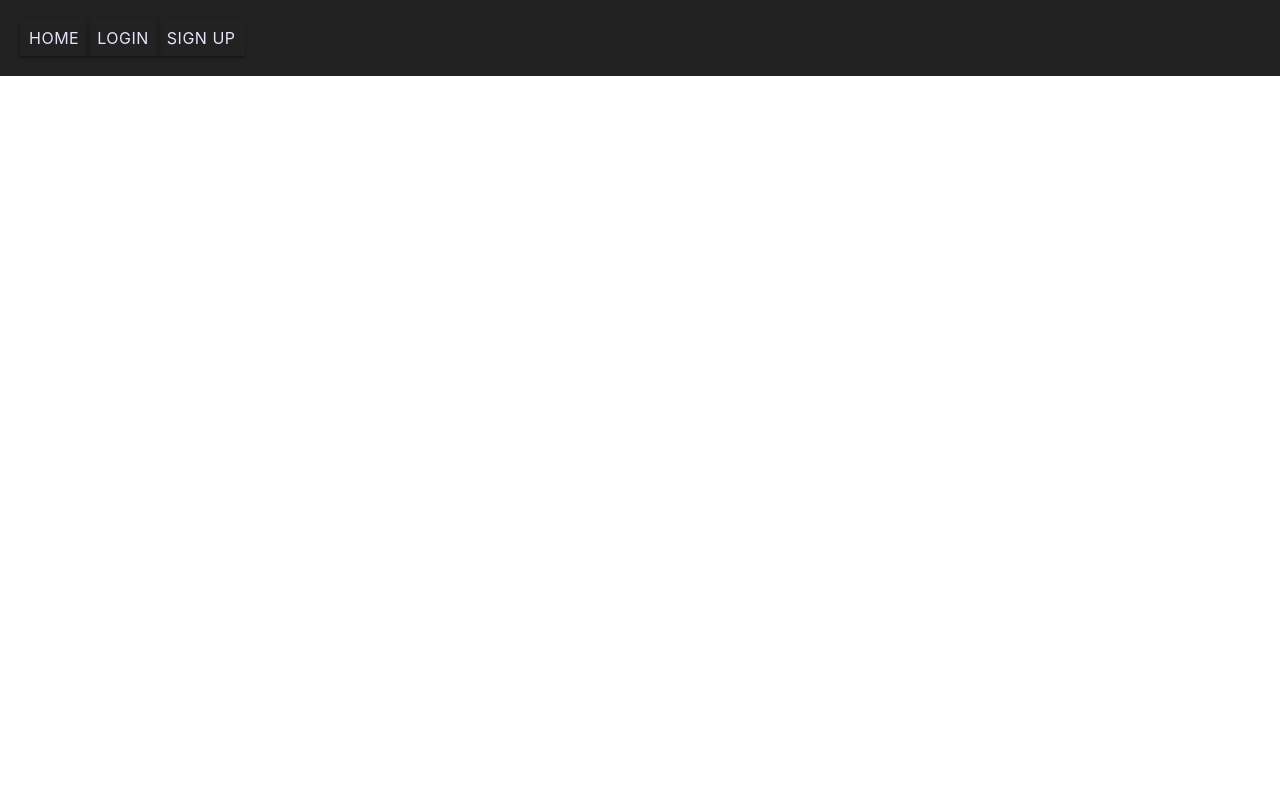
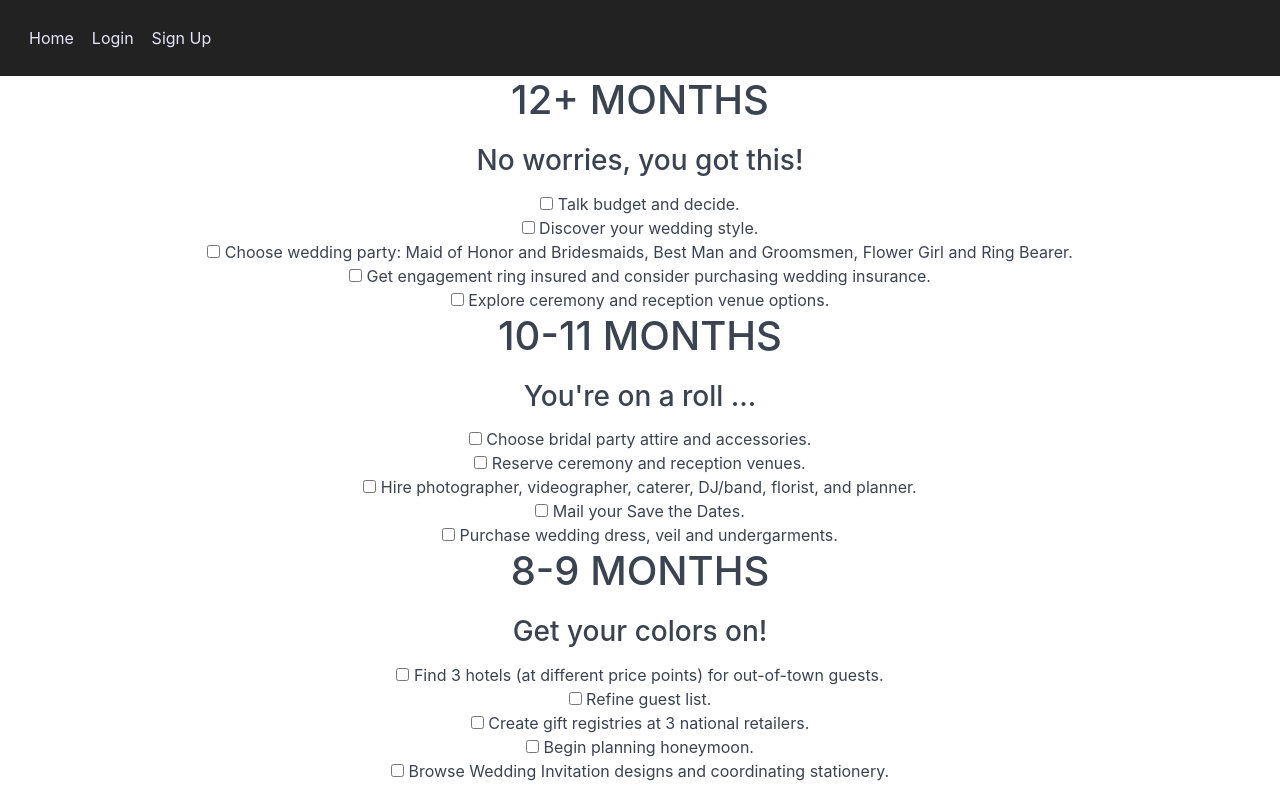
Before and after one commit to Mark0552/GroupProject3, a React (Create React App) app: page /WeddingCheckList in a window 1280 px wide. Shown: the top 790 px of the page. Built offline with nearby package versions, Linux system fonts and the light colour scheme; no server answers.

Commit message:
checklist

```diff
--- a/public/index.html
+++ b/public/index.html
@@ -13,7 +13,7 @@
   <link rel="shortcut icon" href="%PUBLIC_URL%/favicon.ico">
   <link rel="stylesheet" href="https://maxcdn.bootstrapcdn.com/bootstrap/4.0.0/css/bootstrap.min.css"
     integrity="sha384-Gn5384xqQ1aoWXA+058RXPxPg6fy4IWvTNh0E263XmFcJlSAwiGgFAW/dAiS6JXm" crossorigin="anonymous">
-  <link rel="stylesheet" href="https://cdnjs.cloudflare.com/ajax/libs/materialize/1.0.0/css/materialize.min.css">
+  <!-- <link rel="stylesheet" href="https://cdnjs.cloudflare.com/ajax/libs/materialize/1.0.0/css/materialize.min.css"> -->
   <link href="https://fonts.googleapis.com/icon?family=Material+Icons" rel="stylesheet">
   <script src="https://code.jquery.com/jquery-3.2.1.slim.min.js"
     integrity="sha384-KJ3o2DKtIkvYIK3UENzmM7KCkRr/rE9/Qpg6aAZGJwFDMVNA/GpGFF93hXpG5KkN"
@@ -25,6 +25,7 @@
     integrity="sha384-JZR6Spejh4U02d8jOt6vLEHfe/JQGiRRSQQxSfFWpi1MquVdAyjUar5+76PVCmYl"
     crossorigin="anonymous"></script>
     <script src="https://cdnjs.cloudflare.com/ajax/libs/materialize/1.0.0/js/materialize.min.js"></script>
+    <link href="../src/components/WeddingCheckList.css">
   <!--
       Notice the use of %PUBLIC_URL% in the tags above.
       It will be replaced with the URL of the `public` folder during the build.
--- a/src/App.js
+++ b/src/App.js
@@ -6,6 +6,8 @@ import Signup from './components/sign-up'
 import LoginForm from './components/login-form'
 import Navbar from './components/navbar'
 import Home from './components/home'
+import WeddingCheckList from './components/WeddingCheckList';
+
 
 class App extends Component {
   constructor() {
@@ -75,7 +77,11 @@ class App extends Component {
           render={() =>
             <Signup/>}
         />
-
+        <Route
+          path="/WeddingCheckList"
+          render={() =>
+            <WeddingCheckList/>}
+        />
       </div>
     );
   }
--- /dev/null
+++ b/src/components/WeddingCheckList.css
@@ -0,0 +1,5 @@
+
+#hey{
+    text-align: left;
+
+}
--- /dev/null
+++ b/src/components/WeddingCheckList.js
@@ -0,0 +1,148 @@
+import React from "react";
+import './WeddingCheckList.css'
+import axios from 'axios'
+
+class WeddingCheckList extends React.Component {
+  constructor(props) {
+    super(props)
+
+    this.state = {
+      check1: false,
+      check2: false,
+      check3: false,
+      check4: false,
+      check5: false,
+      check6: false,
+      check7: false,
+      check8: false,
+      check9: false,
+      check10: false,
+      check11: false,
+      check12: false,
+      check13: false,
+      check14: false,
+      check15: false,
+      check16: false,
+      check17: false,
+      check18: false,
+      check19: false,
+      check20: false,
+      check21: false,
+      check22: false,
+      check23: false,
+      check24: false,
+      check25: false,
+      check26: false,
+      check27: false,
+      check28: false,
+      check29: false,
+      check30: false,
+      check31: false,
+      check32: false,
+      check33: false,
+      check34: false,
+      check35: false
+    }
+    this.onCheckChange= this.onCheckChange.bind(this)
+  }
+
+
+ onCheckChange(e){
+   console.log(e.target.checked)
+   this.setState({
+     [e.target.name]: e.target.checked
+   })
+ }
+  render() {
+    return (
+      <div>
+        <h1>12+ MONTHS</h1>
+        <h3>No worries, you got this!</h3>
+        <input type="checkbox" name="check1" checked={this.state.check1} onChange={this.onCheckChange} /> Talk budget and decide. <br />
+        <input type="checkbox" name="check2" checked={this.state.check2} onChange={this.onCheckChange} /> Discover your wedding style. <br />
+        <input type="checkbox" name="check3" checked={this.state.check3} onChange={this.onCheckChange} /> Choose wedding party: Maid of Honor and Bridesmaids, Best Man and Groomsmen, Flower Girl and Ring Bearer. <br />
+        <input type="checkbox" name="check4" checked={this.state.check4} onChange={this.onCheckChange} /> Get engagement ring insured and consider purchasing wedding insurance. <br />
+        <input  type="checkbox" name="check5" checked={this.state.check5} onChange={this.onCheckChange} /> Explore ceremony and reception venue options. <br />
+
+        {/*10-11 months  */}
+
+        <h1>10-11 MONTHS</h1>
+        <h3>You're on a roll ...</h3>
+        <input type="checkbox" name="check6" checked={this.state.check6} onChange={this.onCheckChange} /> Choose bridal party attire and accessories. <br />
+        <input type="checkbox" name="check7" checked={this.state.check7} onChange={this.onCheckChange} /> Reserve ceremony and reception venues. <br />
+        <input type="checkbox" name="check8" checked={this.state.check8} onChange={this.onCheckChange} /> Hire photographer, videographer, caterer, DJ/band, florist, and planner. <br />
+        <input type="checkbox" name="check9" checked={this.state.check9} onChange={this.onCheckChange} /> Mail your Save the Dates. <br />
+        <input type="checkbox" name="check10" checked={this.state.check10} onChange={this.onCheckChange} /> Purchase wedding dress, veil and undergarments. <br />
+
+        {/*8-9 months  */}
+
+        <h1>8-9 MONTHS</h1>
+        <h3>Get your colors on!</h3>
+        <input type="checkbox" name="check6" checked={this.state.check6} onChange={this.onCheckChange} /> Find 3 hotels (at different price points) for out-of-town guests.
+				<br />
+        <input type="checkbox" name="check7" checked={this.state.check7} onChange={this.onCheckChange} /> Refine guest list. <br />
+        <input type="checkbox" name="check8" checked={this.state.check8} onChange={this.onCheckChange} /> Create gift registries at 3 national retailers. <br />
+        <input type="checkbox" name="check9" checked={this.state.check9} onChange={this.onCheckChange} /> Begin planning honeymoon. <br />
+        <input type="checkbox" name="check10" checked={this.state.check10} onChange={this.onCheckChange} /> Browse Wedding Invitation designs and coordinating stationery. <br />
+
+        {/*6-7 months  */}
+
+        <h1>6-7 MONTHS</h1>
+        <h3>Good job! What's next?</h3>
+        <input type="checkbox" name="check11" checked={this.state.check11} onChange={this.onCheckChange} /> Explore wedding day hair and makeup styles.<br />
+        <input type="checkbox" name="check12" checked={this.state.check12} onChange={this.onCheckChange} /> Meet with officiant to discuss plans for ceremony. <br />
+        <input type="checkbox" name="check13" checked={this.state.check13} onChange={this.onCheckChange} /> Reserve rentals: chairs, linens, lighting, décor, etc. <br />
+        <input type="checkbox" name="check14" checked={this.state.check14} onChange={this.onCheckChange} /> Choose cake style and schedule tastings. <br />
+        <input type="checkbox" name="check15" checked={this.state.check15} onChange={this.onCheckChange} /> Book transportation to and from venues. <br />
+
+        {/*4-5 months  */}
+
+        <h1>4-5 MONTHS</h1>
+        <h3>The finishing touches...</h3>
+        <input type="checkbox" name="check16" checked={this.state.check16} onChange={this.onCheckChange} /> Choose flowers for:
+								wedding party, attendants, venues, cake, etc.<br />
+        <input type="checkbox" name="check17" checked={this.state.check17} onChange={this.onCheckChange} /> Schedule dress fittings. <br />
+        <input type="checkbox" name="check18" checked={this.state.check18} onChange={this.onCheckChange} /> Book honeymoon flights and hotels. <br />
+        <input type="checkbox" name="check19" checked={this.state.check19} onChange={this.onCheckChange} /> Finalize wedding guest list. <br />
+        <input type="checkbox" name="check20" checked={this.state.check20} onChange={this.onCheckChange} /> Order wedding cake. <br />
+
+        {/*3 months  */}
+
+        <h1>3 MONTHS</h1>
+        <h3>You're getting close!</h3>
+        <input type="checkbox" name="check21" checked={this.state.check21} onChange={this.onCheckChange} /> Finalize honeymoon plans and ensure all documents are in order.<br />
+        <input type="checkbox" name="check22" checked={this.state.check22} onChange={this.onCheckChange} /> Plan ceremony and reception seating.<br />
+        <input type="checkbox" name="check23" checked={this.state.check23} onChange={this.onCheckChange} /> Experiment with hair and veil with stylist. <br />
+        <input type="checkbox" name="check24" checked={this.state.check24} onChange={this.onCheckChange} /> Purchase: toasting flutes, serving pieces, guestbook, flower basket and ring bearer pillow. <br />
+        <input type="checkbox" name="check25" checked={this.state.check25} onChange={this.onCheckChange} /> Finalize reception menu. <br />
+
+        {/*2 months  */}
+
+        <h1>2 MONTHS</h1>
+        <h3>Crunch Time</h3>
+        <input type="checkbox" name="check26" checked={this.state.check26} onChange={this.onCheckChange} /> Mail Wedding Invitations.<br />
+        <input type="checkbox" name="check27" checked={this.state.check27} onChange={this.onCheckChange} /> Begin writing vows.<br />
+        <input type="checkbox" name="check28" checked={this.state.check28} onChange={this.onCheckChange} /> Review ceremony details with officiant./Lay out the content for Wedding Programs. <br />
+        <input type="checkbox" name="check29" checked={this.state.check29} onChange={this.onCheckChange} /> Finalize seating arrangements. <br />
+        <input type="checkbox" name="check30" checked={this.state.check30} onChange={this.onCheckChange} /> Book spa and beauty treatments for you and your bridal&nbsp;party. <br />
+
+        {/*1 months  */}
+
+        <h1>1 MONTHS</h1>
+        <h3>Don’t Forget</h3>
+        <input type="checkbox" name="check31" checked={this.state.check31} onChange={this.onCheckChange} /> Call vendors to confirm date, times and location.<br />
+        <input type="checkbox" name="check32" checked={this.state.check32} onChange={this.onCheckChange} /> Confirm honeymoon reservations.<br />
+        <input type="checkbox" name="check33" checked={this.state.check33} onChange={this.onCheckChange} />Pack for honeymoon. <br />
+        <input type="checkbox" name="check34" checked={this.state.check34} onChange={this.onCheckChange} /> Pick up wedding rings. <br />
+        <input type="checkbox" name="check35" checked={this.state.check35} onChange={this.onCheckChange} /> Final dress fitting (with shoes &amp; undergarments).<br />
+
+
+      </div>
+    );
+
+  }
+
+
+}
+
+export default WeddingCheckList;
--- a/src/components/navbar.js
+++ b/src/components/navbar.js
@@ -41,6 +41,9 @@ class Navbar extends Component {
                                     <Link to="/" className="btn btn-link text-secondary">
                                         <span className="text-secondary">Home</span>
                                     </Link>
+                                    <Link to="/WeddingCheckList" className="btn btn-link">
+                                        <span className="text-secondary">Wedding CheckList</span>
+                                    </Link>
                             </section>
                         ) : (
                                 <section className="navbar-section">
@@ -53,6 +56,7 @@ class Navbar extends Component {
                                     <Link to="/signup" className="btn btn-link">
                                         <span className="text-secondary">Sign Up</span>
                                     </Link>
+
                                 </section>
                             )}
                 </header>
```
